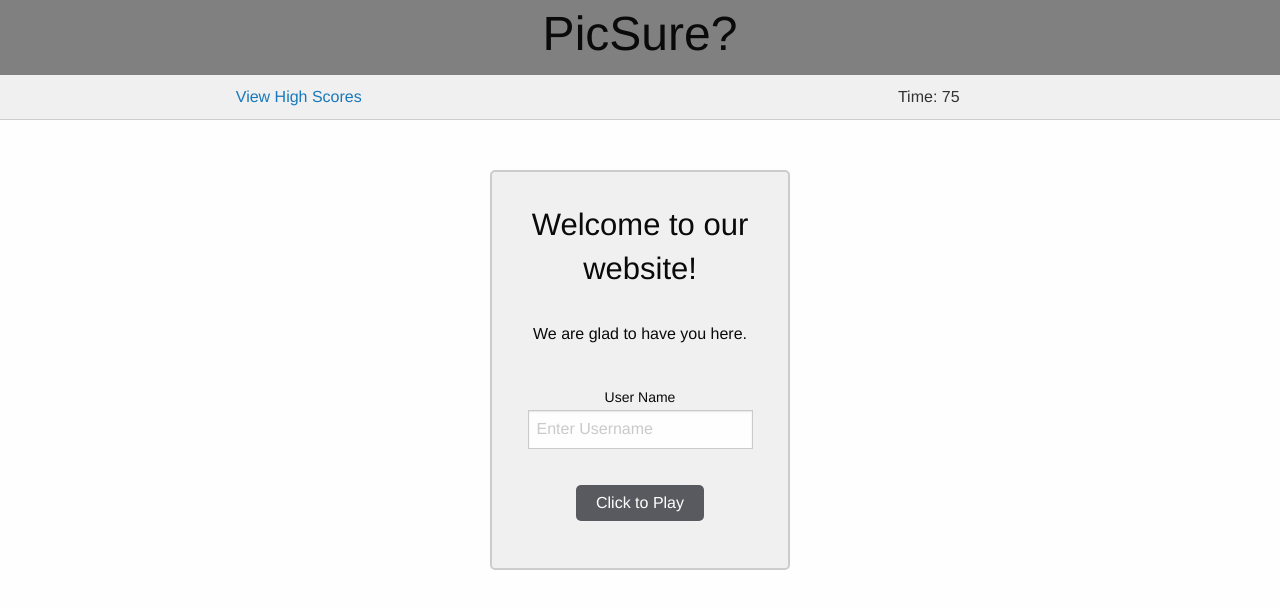
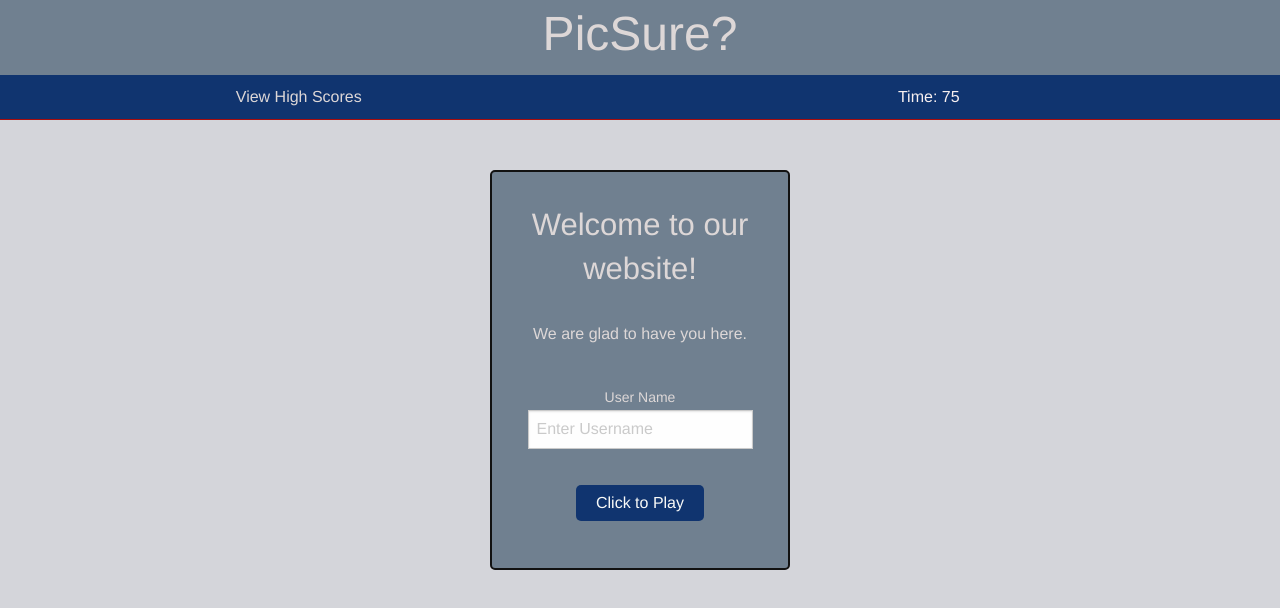
Before and after one commit to Santy520/Picsure-game, a plain HTML site: page index1.html in a window 1280 px wide. Drawn offline with nearby package versions, Linux system fonts and the light colour scheme.

Commit message:
CSS Commit

```diff
--- a/index1.html
+++ b/index1.html
@@ -39,9 +39,9 @@
   <div class="grid-x align-center align-middle" id="playButtonContainer" style="height: 50vh;">
 
     <h3>Welcome to our website!</h3>
-    <p>We are glad to have you here.</p>
+    <p class="welcomParagraph">We are glad to have you here.</p>
     <form action="" class="formEl">
-      <label for="userName">User Name</label>
+      <label style="color: rgb(221, 215, 215);" for="userName">User Name</label>
       <input type="text" id="userName" placeholder="Enter Username">
       <button type="submit" class="button" id="play-button">Click to Play</button>
     </form>
--- a/style1.css
+++ b/style1.css
@@ -1,5 +1,10 @@
+body {
+    background-color: #d4d5da;
+}
+
+
 .background {
-    background-color: grey;
+    background-color: #708090;
 }
 
 /* .scores {
@@ -12,8 +17,8 @@
 
 
   #playButtonContainer {
-    background-color: #f0f0f0;
-    border: 2px solid #ccc;
+    background-color: #708090;
+    border: 2px solid #121212;
     border-radius: 5px;
     padding: 20px;
     width: 300px;
@@ -24,9 +29,9 @@
 
 
 .button {
-    background-color: #585a5f;
+    background-color: #10346f;
     border: none;
-    color: white;
+    color: rgb(249, 250, 248);
     padding: 10px 20px;
     text-align: center;
     text-decoration: none;
@@ -39,12 +44,31 @@
 
 
 .button:hover {
-    background-color: #2d6ac0;
+    background-color: #989a98;
 }
 .game-elements {
-    background-color: #f0f0f0;
-    border-bottom: 1px solid #ccc;
-    color: #333;
+    background-color: #10346f;
+    border-bottom: 1px solid #a80d0d;
+    color: #f8f0f0;
     padding: 10px;
     text-align: center;
 }
+
+#highscores-link {
+    color: rgb(221, 215, 215);
+}
+
+#highscores {
+    background-color: #708090;
+    border: 2px solid #121212;
+    border-radius: 5px;
+    padding: 20px;
+    width: 300px;
+    margin: 0 auto;
+    text-align: center;
+    margin-top: 50px;
+}
+
+h1, h3, .welcomParagraph{
+    color:rgb(221, 215, 215)
+}
```
